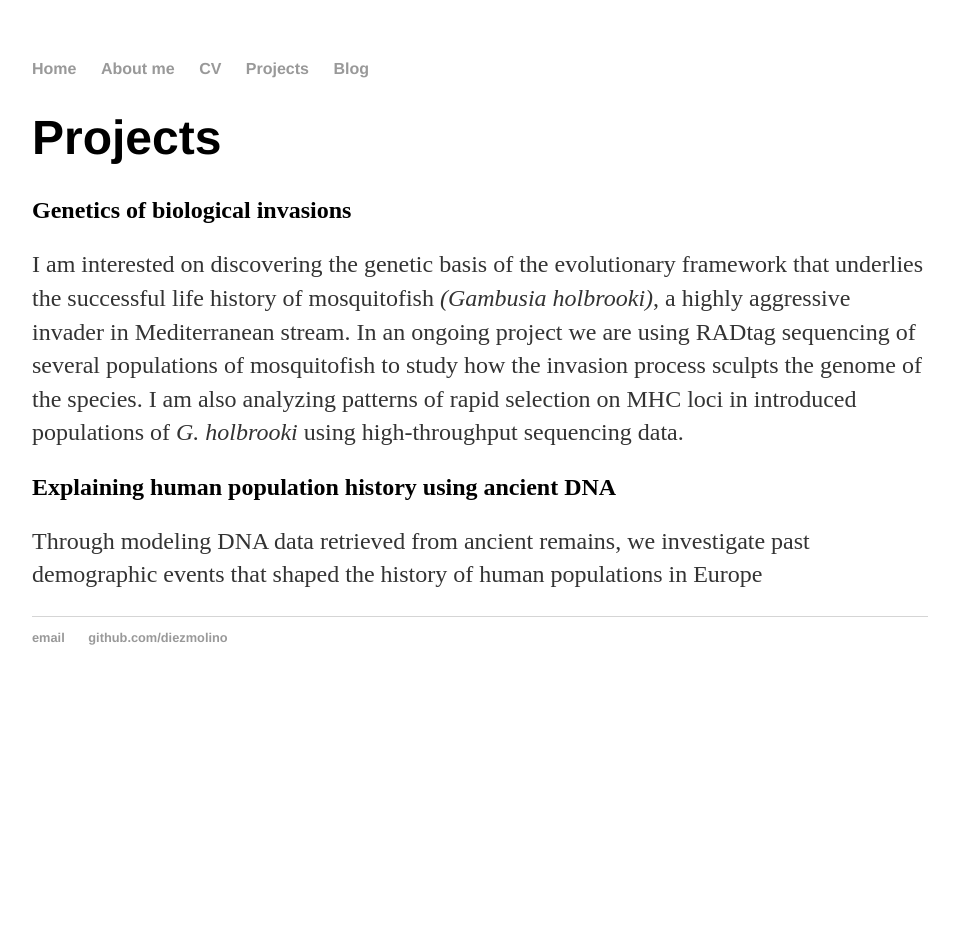
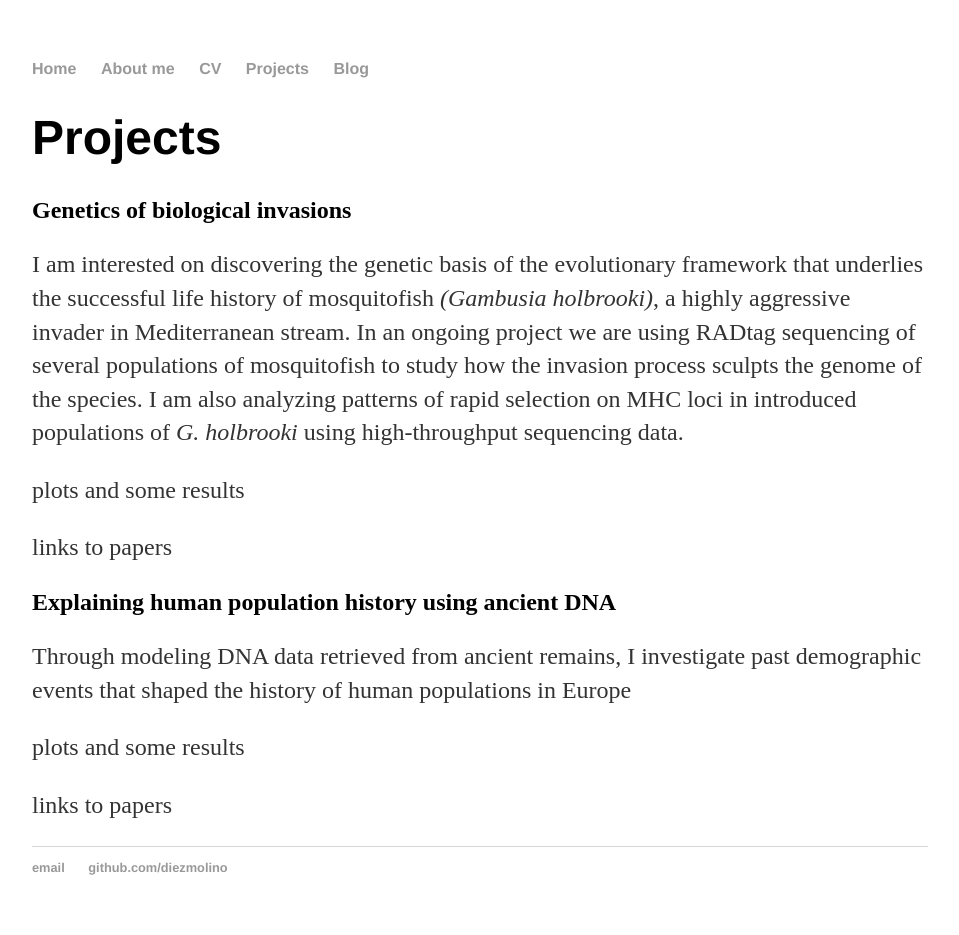
Before and after one commit to DiezMolino/diezmolino.github.io, a Jekyll site: the page projects/index.html, which Jekyll copies as it is, in a window 1280 px wide. Shown: the whole page, without its empty margins (160-1119 px from the left). Built offline with Jekyll 4.4.1, drawn with Linux system fonts in a browser that asks for light colours; before the commit the page ends 900 px from its top, so only the background shows below that.

Commit message:
Update index.html

```diff
--- a/projects/index.html
+++ b/projects/index.html
@@ -22,8 +22,15 @@
 <h2>Genetics of biological invasions</h2>
 <p>I am interested on discovering the genetic basis of the evolutionary framework that underlies the successful life history of mosquitofish <i>(Gambusia holbrooki)</i>, a highly aggressive invader in Mediterranean stream. In an ongoing project we are using RADtag sequencing of several populations of mosquitofish to study how the invasion process sculpts the genome of the species. I am also analyzing patterns of rapid selection on MHC loci in introduced populations of <i>G. holbrooki</i> using high-throughput sequencing data.</p>
 
+<p> plots and some results </p>
+<p> links to papers </p>
+
+
 <h2>Explaining human population history using ancient DNA </h2>
-<p>Through modeling DNA data retrieved from ancient remains, we investigate past demographic events that shaped the history of human populations in Europe</p>
+<p>Through modeling DNA data retrieved from ancient remains, I investigate past demographic events that shaped the history of human populations in Europe</p>
+
+<p> plots and some results </p>
+<p> links to papers </p>
 
 
     		</div><!-- /.blurb -->
```
